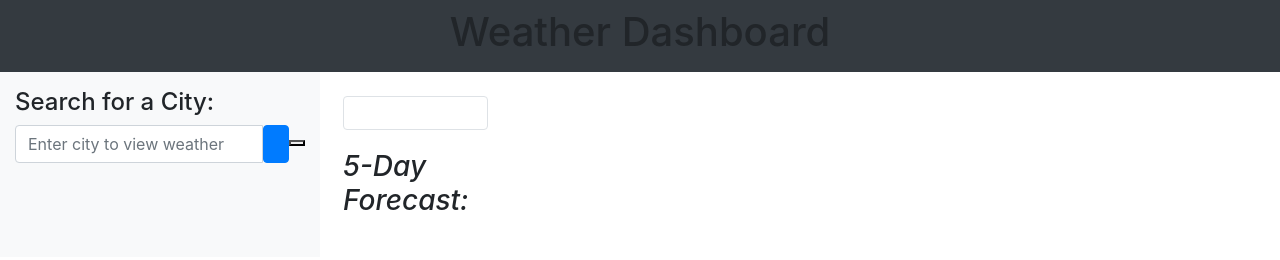
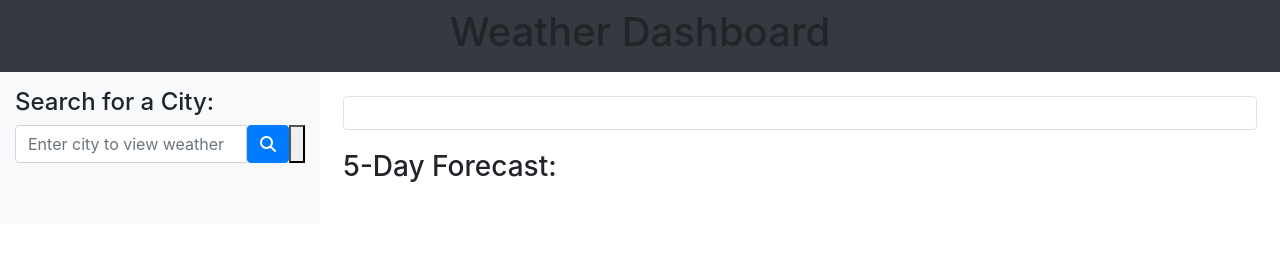
Before and after one commit to abairdster/weather_dashboard2022, a plain HTML site: page index.html in a window 1280 px wide. Drawn offline with nearby package versions, Linux system fonts and the light colour scheme; a web font is replaced by a local one.

Commit message:
installed font awesome

```diff
--- a/index.html
+++ b/index.html
@@ -30,7 +30,7 @@
                     <div class="input-group">
                         <input class="form-control" type="text" id="enterCity"
                             placeholder="Enter city to view weather"><button type="button" id="searchBtn"
-                                class="btn btn-primary"><i class="fas fa-search"><i><button>
+                            class="btn btn-primary"><i class="fa-solid fa-magnifying-glass"></i><button>
                     </div>
                 </div>
             </div>
@@ -55,6 +55,7 @@
         </div>
     </div>
 </div>
+<script src="https://kit.fontawesome.com/88a7315f0d.js" crossorigin="anonymous"></script>
 <script src="https://cdn.jsdelivr.net/npm/jquery@3.5.1/dist/jquery.slim.min.js" integrity="sha384-DfXdz2htPH0lsSSs5nCTpuj/zy4C+OGpamoFVy38MVBnE+IbbVYUew+OrCXaRkfj" crossorigin="anonymous"></script>
 <script src="https://cdn.jsdelivr.net/npm/bootstrap@4.6.1/dist/js/bootstrap.bundle.min.js" integrity="sha384-fQybjgWLrvvRgtW6bFlB7jaZrFsaBXjsOMm/tB9LTS58ONXgqbR9W8oWht/amnpF" crossorigin="anonymous"></script>
 <script src="https://cdnjs.cloudflare.com/ajax/libs/jquery/3.2.1/jquery.min.js"></script>
```
Lines whose indentation alone changed are shown as unchanged.
